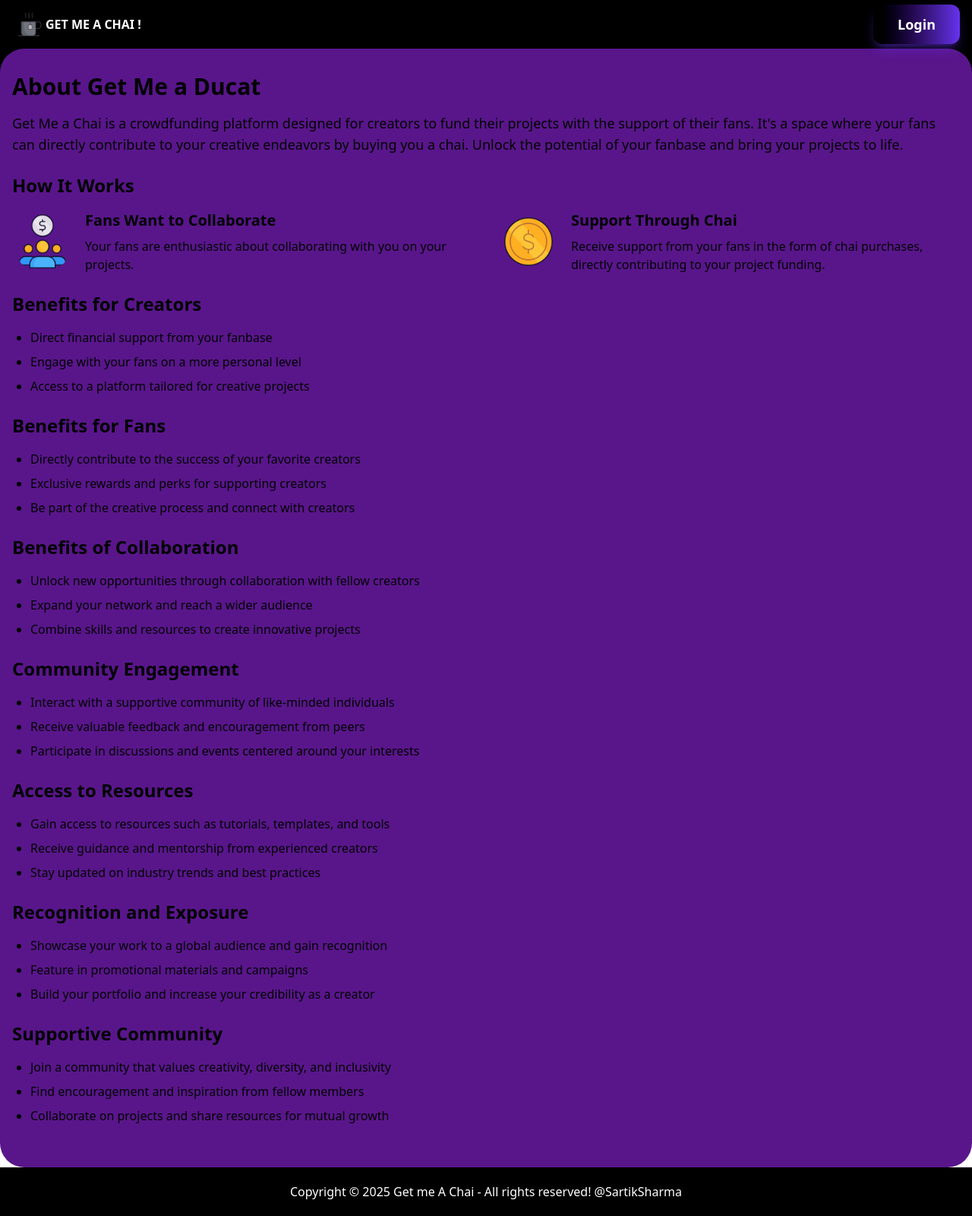
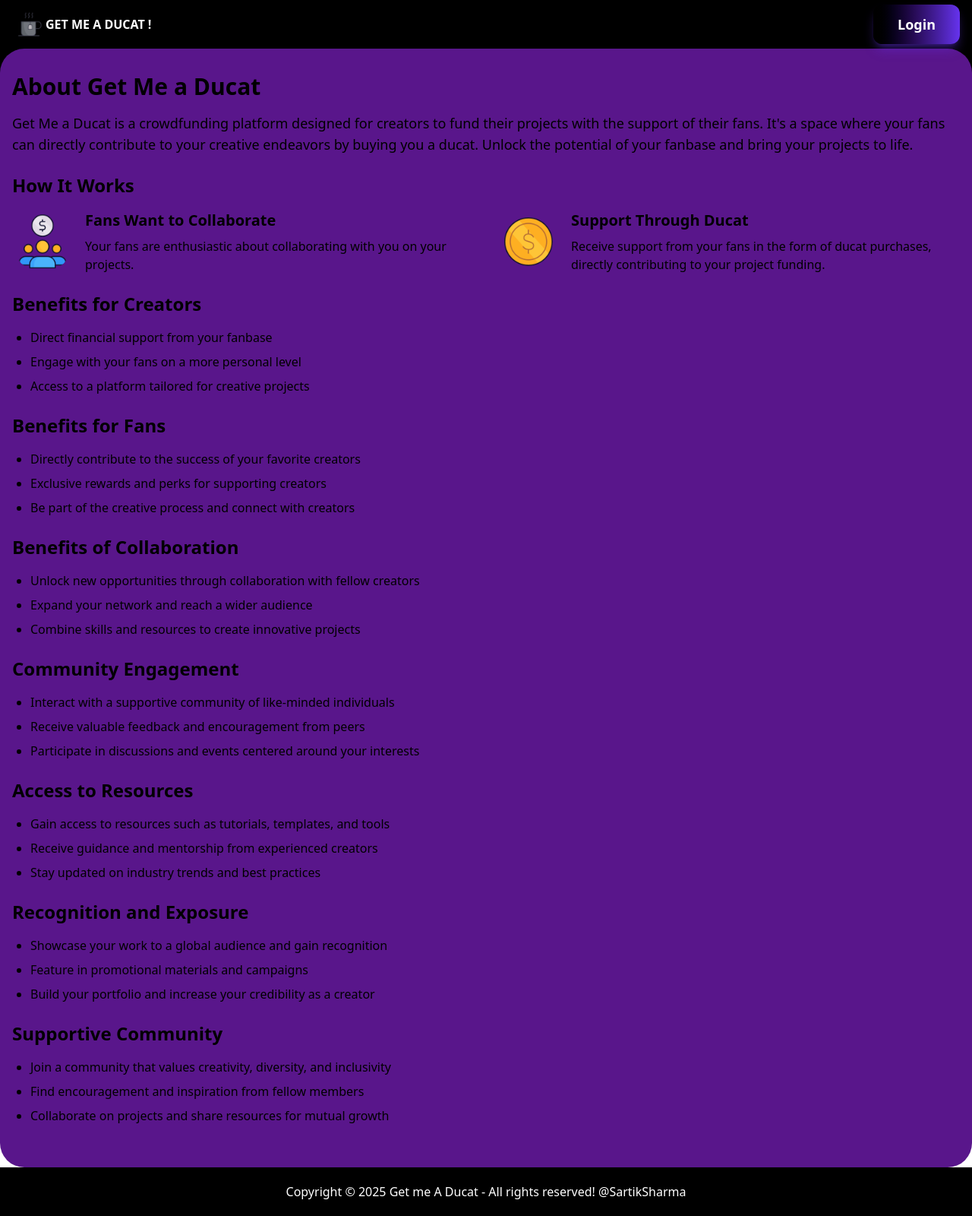
Before and after one commit to sartikmj/get-me-a-chai, a Next.js app: page /about in a window 1280 px wide. Shown: the whole page at 76% size. Built offline with nearby package versions, Linux system fonts and the light colour scheme; no server answers.

Commit message:
changed the names

```diff
--- a/app/about/page.js
+++ b/app/about/page.js
@@ -5,7 +5,7 @@ const About = () => {
         <div className="bg-purple-900 rounded-4xl container mx-auto px-8 md:px-4 py-8 ">
             <h1 className="text-3xl font-semibold mb-4">About Get Me a Ducat</h1>
             <p className="text-lg mb-6">
-                Get Me a Chai is a crowdfunding platform designed for creators to fund their projects with the support of their fans. It&apos;s a space where your fans can directly contribute to your creative endeavors by buying you a chai. Unlock the potential of your fanbase and bring your projects to life.
+                Get Me a Ducat is a crowdfunding platform designed for creators to fund their projects with the support of their fans. It&apos;s a space where your fans can directly contribute to your creative endeavors by buying you a ducat. Unlock the potential of your fanbase and bring your projects to life.
             </p>
 
             <h2 className="text-2xl font-semibold mb-4">How It Works</h2>
@@ -18,10 +18,10 @@ const About = () => {
                     </div>
                 </div>
                 <div className="flex items-center mb-6">
-                    <img className="w-20 h-20 rounded-full mr-4" src="/coin.gif" alt="Support Through Chai" />
+                    <img className="w-20 h-20 rounded-full mr-4" src="/coin.gif" alt="Support Through Ducat" />
                     <div>
-                        <h3 className="text-xl font-semibold mb-2">Support Through Chai</h3>
-                        <p>Receive support from your fans in the form of chai purchases, directly contributing to your project funding.</p>
+                        <h3 className="text-xl font-semibold mb-2">Support Through Ducat</h3>
+                        <p>Receive support from your fans in the form of ducat purchases, directly contributing to your project funding.</p>
                     </div>
                 </div>
                 {/* Add more steps as needed */}
@@ -91,5 +91,5 @@ const About = () => {
 export default About;
 
 export const metadata = {
-    title: "About - Get Me A Chai",
+    title: "About - Get Me A Ducat",
   }
--- a/components/Footer.js
+++ b/components/Footer.js
@@ -5,7 +5,7 @@ const Footer = () => {
 
   return (
     <div className='bg-black text-white flex items-center justify-center px-4 h-16'>
-      <p className='text-center'>Copyright &copy; {currentYear} Get me A Chai - All rights reserved! @SartikSharma</p>    </div>
+      <p className='text-center'>Copyright &copy; {currentYear} Get me A Ducat - All rights reserved! @SartikSharma</p>    </div>
   )
 }
 
--- a/components/Navbar.js
+++ b/components/Navbar.js
@@ -23,7 +23,7 @@ const Navbar = () => {
 
       <Link href={"/"} className="logo font-bold flex justify-center items-center" >
         <img className='invertImg' src="tea.gif" width={44} alt="" />
-        <span className='text-xl md:text-base my-3 md:my-0' >GET ME A CHAI !</span>
+        <span className='text-xl md:text-base my-3 md:my-0' >GET ME A DUCAT !</span>
       </Link>
 
       <ul className='flex justify-between gap-4'>
--- a/components/PaymentPage.js
+++ b/components/PaymentPage.js
@@ -121,7 +121,7 @@ const PaymentPage = ({ username }) => {
                     @{username}
                 </div>
                 <div className='text-slate-400'>
-                    Lets help {username} get a chai!
+                    Lets help {username} get a ducat!
 
                 </div>
                 <div className='text-slate-400'>
```
